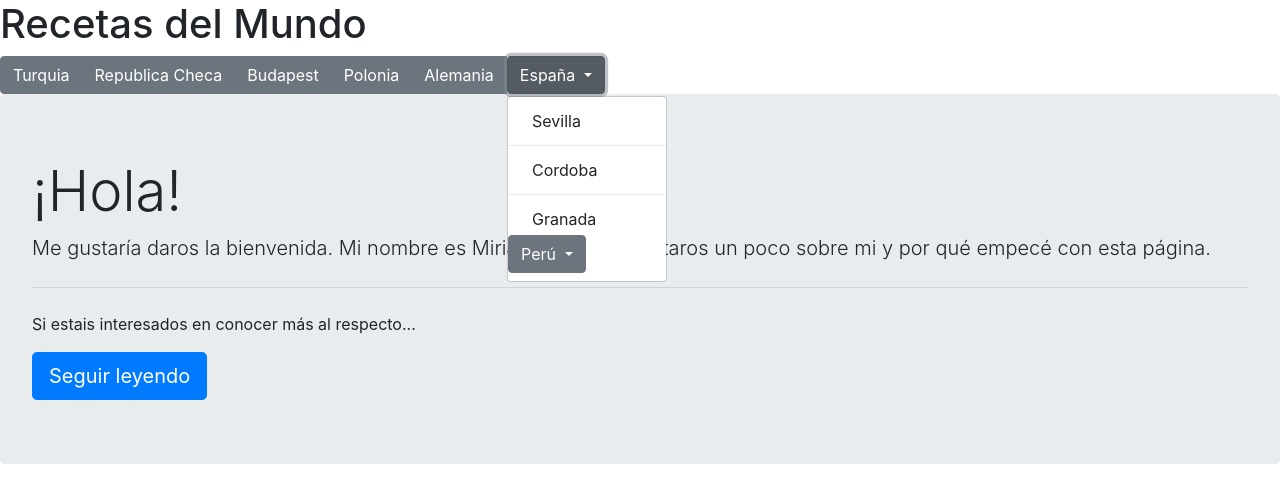
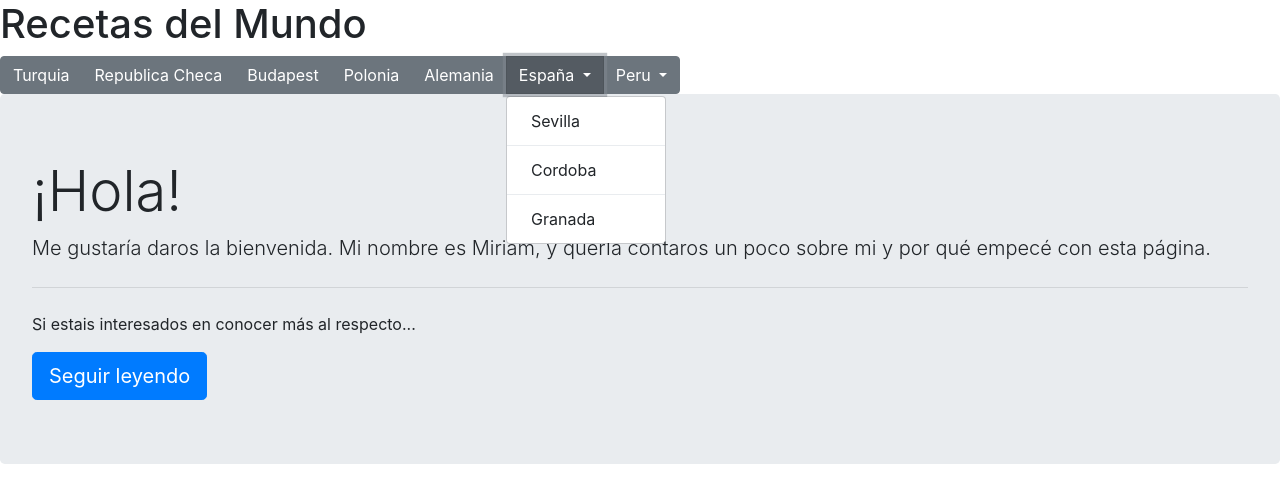
Before and after one commit to isobelmonje/miriammonje, a plain HTML site: page www/index.html in a window 1280 px wide. Both pictures are taken after a click on the button "España". Drawn offline with nearby package versions, Linux system fonts and the light colour scheme.

Commit message:
Arreglado grupo de botones

```diff
--- a/www/index.html
+++ b/www/index.html
@@ -16,43 +16,38 @@
 
   <body>
 
-    <div class="btn-group" role="group" aria-label="Basic example">
-
+    <div class="btn-group" role="group" aria-label="Button group with nested dropdown">
       <button type="button" class="btn btn-secondary">Turquia</button>
       <button type="button" class="btn btn-secondary">Republica Checa</button>
       <button type="button" class="btn btn-secondary">Budapest</button>
       <button type="button" class="btn btn-secondary">Polonia</button>
       <button type="button" class="btn btn-secondary">Alemania</button>
 
-    <div class="dropdown">
-    <button class="btn btn-secondary dropdown-toggle" type="button" id="dropdownMenuButton" data-toggle="dropdown" aria-haspopup="true" aria-expanded="false">
+      <div class="btn-group" role="group">
+        <button id="btnGroupDrop1" type="button" class="btn btn-secondary dropdown-toggle" data-toggle="dropdown" aria-haspopup="true" aria-expanded="false">
           España
         </button>
-    <div class="dropdown-menu" aria-labelledby="dropdownMenuButton">
+        <div class="dropdown-menu" aria-labelledby="btnGroupDrop1">
           <a class="dropdown-item" href="#">Sevilla</a>
           <div class="dropdown-divider"></div>
           <a class="dropdown-item" href="#">Cordoba</a>
           <div class="dropdown-divider"></div>
           <a class="dropdown-item" href="#">Granada</a>
-
-
-    <div class="dropdown">
-    <button class="btn btn-secondary dropdown-toggle" type="button" id="dropdownMenuButton" data-toggle="dropdown" aria-haspopup="true" aria-expanded="false">
-    Perú
+        </div>
+      </div>
+      <div class="btn-group" role="group">
+        <button id="btnGroupDrop1" type="button" class="btn btn-secondary dropdown-toggle" data-toggle="dropdown" aria-haspopup="true" aria-expanded="false">
+          Peru
         </button>
-    <div class="dropdown-menu" aria-labelledby="dropdownMenuButton">
+        <div class="dropdown-menu" aria-labelledby="btnGroupDrop1">
           <a class="dropdown-item" href="#">Cuzco</a>
+          <div class="dropdown-divider"></div>
           <a class="dropdown-item" href="#">Ica</a>
+          <div class="dropdown-divider"></div>
           <a class="dropdown-item" href="#">Lima</a>
-
         </div>
       </div>
     </div>
-    </div>
-    </div>
-    </div>
-
-
 
     <div class="jumbotron">
     <h1 class="display-4">¡Hola!</h1>
```
Lines whose indentation alone changed are shown as unchanged.
